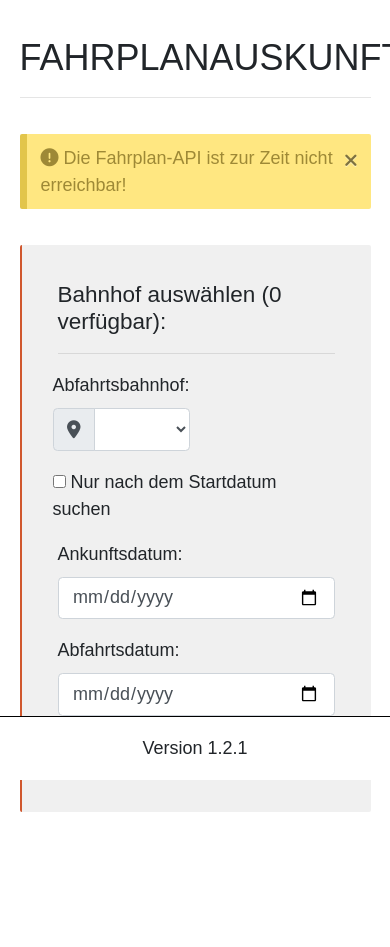
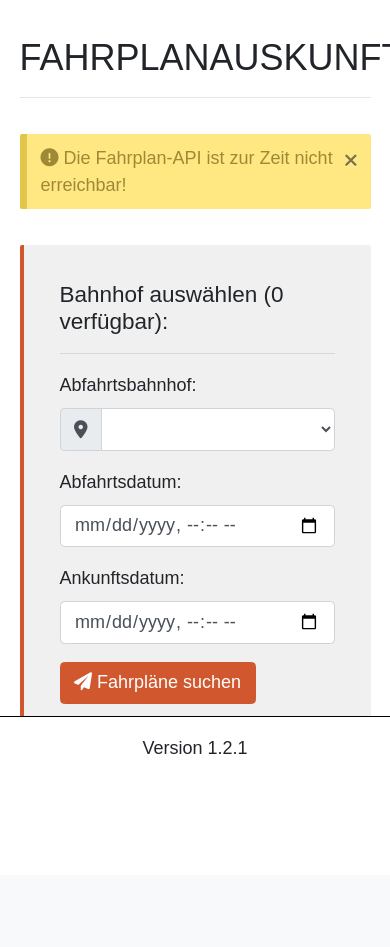
Before and after one commit to chfalkk/DBAF, a PHP site: page /fahrplanauskunft.php in a window 390 px wide; the page is wider, and only the part inside the window is pictured. Shown: the part 64-1011 px from the top of that part. After the commit the page ends 818 px from the top of that part, so only its background shows below. Run offline with PHP 8.4, Linux system fonts and the light colour scheme; data that the repository does not hold is empty.

Commit message:
DBAF - Responsive Fahrplansuchmaske (#23)
* Fahrplanseite: Added Input-Felder

* DBAF - Responsive Suchmaske

```diff
--- a/src/css/misc.css
+++ b/src/css/misc.css
@@ -38,7 +38,7 @@
 }
 
 .dbaf-form{
-    border-left: #D0572E 2px solid;
+    border-left: #D0572E 4px solid;
     border-radius: 2px;
     background-color: rgb(240, 240, 240);
     padding: 2rem;
@@ -46,7 +46,8 @@
     margin-bottom: 2rem;
 }
 
-.dbaf-input:active {
+
+.dbaf-input:active, .dbaf-check {
     accent-color: #D0572E !important;
 }
 
--- a/src/extensions/headerExtension.php
+++ b/src/extensions/headerExtension.php
@@ -9,7 +9,7 @@
     class HeaderExtension {
         /**
          * Funktion, um eine Status-Anzeige der API darzustellen
-         * @return String HTML-Codierten String
+         * @return Void Displayed den HTML-Codierten String dar
          */
         public static function DisplayAPIStatus(){
             $StaDaStatus = DBAPI_StaDa::StaDaIsAvailable();
--- a/src/fahrplanauskunft.php
+++ b/src/fahrplanauskunft.php
@@ -16,9 +16,12 @@
         <script src="js/lib/jquery-3.6.3.min.js"></script>
         <script src="js/lib/popper.min.js"></script>
         <script src="js/lib/bootstrap.min.js"></script>
+        <script src="https://code.jquery.com/jquery-3.6.3.js"></script>
 
         <link rel="stylesheet" href="css/style.css">
         <link rel="icon" href="img/favicon.ico">
+
+        <script src="js/fahrplanInputHelper.js"></script>
     </head>
     <body>
         <?php
@@ -52,7 +55,7 @@
             <form action="" method="POST">
 
             <div class="form-row">
-                <div class="form-group mb-3">
+                <div class="form-group col-md-6">
                     <label for="dbaf-station-picker">Abfahrtsbahnhof:</label>
                     <div class="input-group">
                         <div class="input-group-prepend">
@@ -71,40 +74,23 @@
                     </div>
                 </div>
             </div>
-
-            <!-- AUSWAHL NUR START-DATUM -->
             <div class="form-row">
-                <div class="form-group">
-                    <input type="checkbox" id="dbaf-date-radio" class="dbaf-radio" aria-label="Auswahl, ob nur nach dem Startdatum gesucht werden soll.">
-                        Nur nach dem Startdatum suchen
-                    </input>
-                </div>
-            </div>
-
-            <div class="form-row">
-
-                <!-- ANKUNFTS-DATUM -->
-                <div class="form-group col-md-6">
-                <label for="dbaf-ankunfts-datepicker">Ankunftsdatum:</label>
-                    <div class="input-group md-3">
-                        <input type="date" class="form-control" id="dbaf-ankunfts-datepicker" name="dbaf-datepicker" placeholder="--Bitte wählen Sie ein Datum aus--"/>
-                    </div>
-                </div>
 
                 <!-- ABFAHRTS-DATUM -->
                 <div class="form-group col-md-6">
                     <label for="dbaf-abfahrts-datepicker">Abfahrtsdatum:</label>
                     <div class="input-group md-3">
-                        <input type="date" class="form-control" id="dbaf-abfahrts-datepicker" name="dbaf-abfahrts-datepicker" placeholder="--Bitte wählen Sie ein Datum aus--"/>
+                        <input type="datetime-local" class="form-control" id="dbaf-abfahrts-datepicker" name="dbaf-abfahrts-datepicker" placeholder="--Bitte wählen Sie ein Datum aus--"/>
                     </div>
                 </div>
-            </div>
 
-            <!-- UHRZEIT-AUSWAHL -->
-            <div class="form-row">
-
-                <!-- TODO -->
-
+                <!-- ANKUNFTS-DATUM -->
+                <div class="form-group col-md-6">
+                <label for="dbaf-ankunfts-datepicker" id="dbaf-ankunfts-datepicker-label">Ankunftsdatum:</label>
+                    <div class="input-group md-3">
+                        <input type="datetime-local" class="form-control" id="dbaf-ankunfts-datepicker" name="dbaf-ankunfts-datepicker" placeholder="--Bitte wählen Sie ein Datum aus--"/>
+                    </div>
+                </div>
             </div>
 
             <button type="submit" class="btn btn-primary btn-dbaf"><?php echo IconRessources::$Suchen ?> Fahrpläne suchen</button>
--- /dev/null
+++ b/src/js/fahrplanInputHelper.js
@@ -0,0 +1,23 @@
+$(window).on("load", () => {
+
+    let toggler = $("#dbaf-date-toggler");
+    let ankunftsDatumInput = $("#dbaf-ankunfts-datepicker");
+    let ankunftsDatumLabel = $("#dbaf-ankunfts-datepicker-label");
+
+
+   toggler.on("change", () => {
+    ToggleVisibility(ankunftsDatumInput);
+    ToggleVisibility(ankunftsDatumLabel);
+   })
+});
+
+/**
+ * Ändert den Sichtbarkeitsstatus des Elements in das jeweils andere (an/aus -> aus/an)
+ * @param {*} selector Das Jquery Objekt
+ */
+function ToggleVisibility(selector){
+
+    let isHidden = selector.is(":hidden");
+
+    (isHidden) ? selector.show() : selector.hide();
+}
```
